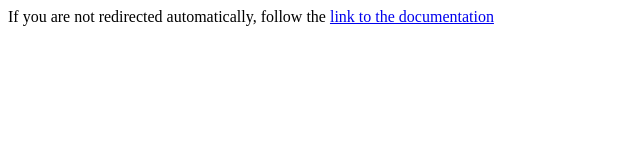
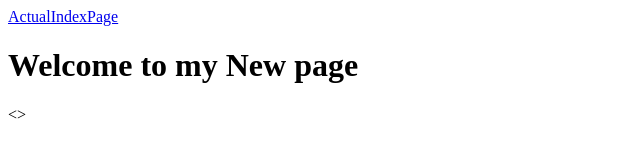
Before and after one commit to Rakhee99/FlaskApp, a plain HTML site: page index.html in a window 1280 px wide. Shown: the whole page, without its empty margins (0-640 px from the left). Drawn offline with Linux system fonts and the light colour scheme.

Commit message:
trying for link

```diff
--- a/index.html
+++ b/index.html
@@ -6,7 +6,8 @@
         <title>Page Redirection</title>
     </head>
     <body>
-        If you are not redirected automatically,
-        follow the <a href="templates/index.html">link to the documentation</a>
+        <a href="templates/index.html">ActualIndexPage</a>
+        <h1> Welcome to my New page </h1>
+        <>
     </body>
 </html>
```
